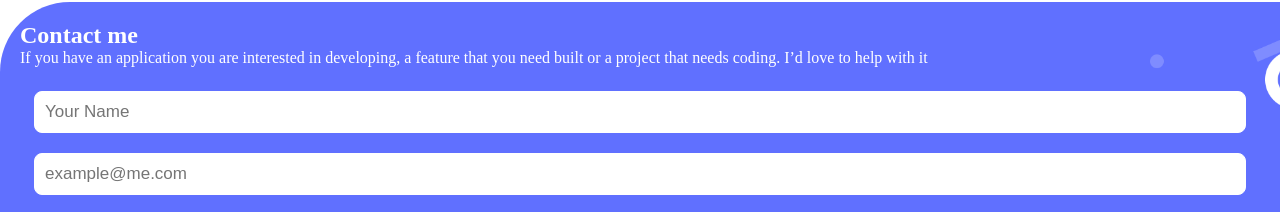
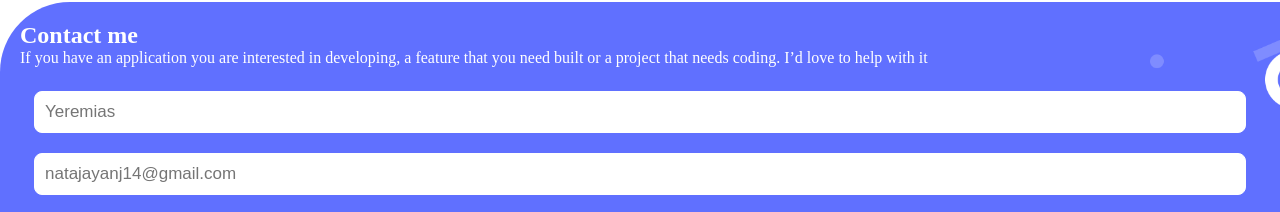
Before and after one commit to Ramaunspoken/Portfolio-First-Mobile, a website: page index.html in a window 1280 px wide. Shown: the part 3761-3973 px from the top of the page. Drawn offline with Linux system fonts and the light colour scheme.

Commit message:
Update index.html

```diff
--- a/index.html
+++ b/index.html
@@ -285,7 +285,7 @@
               class="form_input"
               name="name"
               type="text"
-              placeholder="Your Name"
+              placeholder="Yeremias"
               maxlength="30"
               required
             />
@@ -293,7 +293,7 @@
               class="form_input"
               name="email"
               type="email"
-              placeholder="example@me.com"
+              placeholder="natajayanj14@gmail.com"
               required
             />
             <textarea
```
